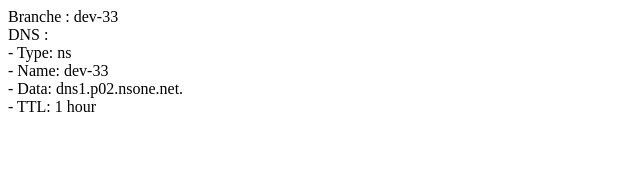
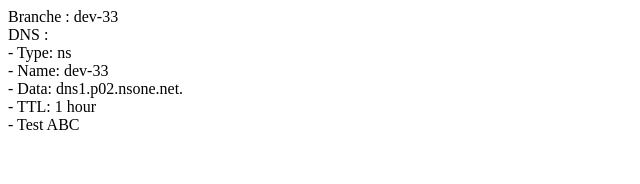
Before and after one commit to cyralain/testdns, a Nuxt app: page / in a window 1280 px wide. Shown: the top 184 px of the page, without its empty margins (0-640 px from the left). Built offline with nearby package versions, Linux system fonts and the light colour scheme.

Commit message:
Update app.vue

```diff
--- a/app.vue
+++ b/app.vue
@@ -6,5 +6,10 @@
     - Name: dev-33<br/>
     - Data: dns1.p02.nsone.net.<br/>
     - TTL: 1 hour<br/>
+
+  - Test ABC
+
   </div>
+
+
 </template>
```
